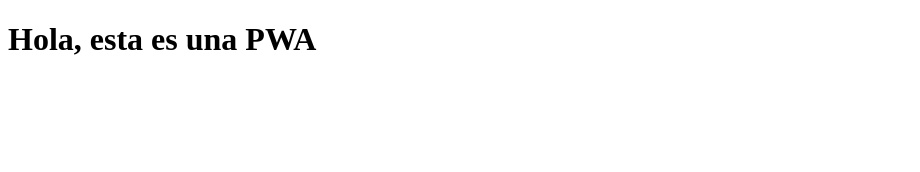
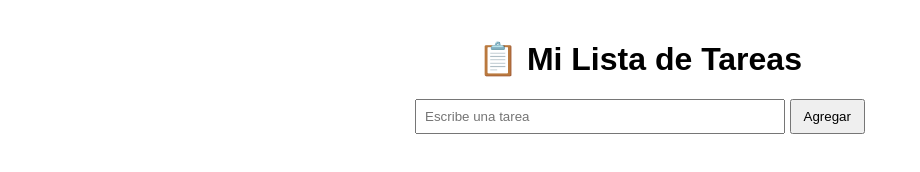
Before and after one commit to Ing-Yisus/ExpoPWA, a plain HTML site: page index.html in a window 1280 px wide. Shown: the whole page, without its empty margins (0-920 px from the left). Drawn offline with Linux system fonts and the light colour scheme.

Commit message:
Update index.html

```diff
--- a/index.html
+++ b/index.html
@@ -2,17 +2,63 @@
 <html lang="es">
 <head>
     <meta charset="UTF-8">
-    <title>Mi PWA</title>
+    <meta name="viewport" content="width=device-width, initial-scale=1.0">
+    <title>Lista de Tareas PWA</title>
     <link rel="manifest" href="manifest.json">
+    <style>
+        body {
+            font-family: Arial, sans-serif;
+            max-width: 500px;
+            margin: 40px auto;
+            text-align: center;
+        }
+
+        input {
+            padding: 8px;
+            width: 70%;
+        }
+
+        button {
+            padding: 8px 12px;
+        }
+
+        li {
+            text-align: left;
+            margin: 10px 0;
+        }
+    </style>
 </head>
 <body>
-    <h1>Hola, esta es una PWA</h1>
 
-    <script>
-        if ('serviceWorker' in navigator) {
-            navigator.serviceWorker.register('service-worker.js')
-                .then(() => console.log('Service Worker registrado'));
-        }
-    </script>
+<h1>📋 Mi Lista de Tareas</h1>
+
+<input type="text" id="tarea" placeholder="Escribe una tarea">
+<button onclick="agregarTarea()">Agregar</button>
+
+<ul id="lista"></ul>
+
+<script>
+const lista = document.getElementById("lista");
+
+function agregarTarea() {
+    const input = document.getElementById("tarea");
+
+    if (input.value.trim() === "") return;
+
+    const li = document.createElement("li");
+    li.textContent = input.value;
+
+    li.onclick = () => li.remove();
+
+    lista.appendChild(li);
+
+    input.value = "";
+}
+
+if ("serviceWorker" in navigator) {
+    navigator.serviceWorker.register("service-worker.js");
+}
+</script>
+
 </body>
 </html>
```
